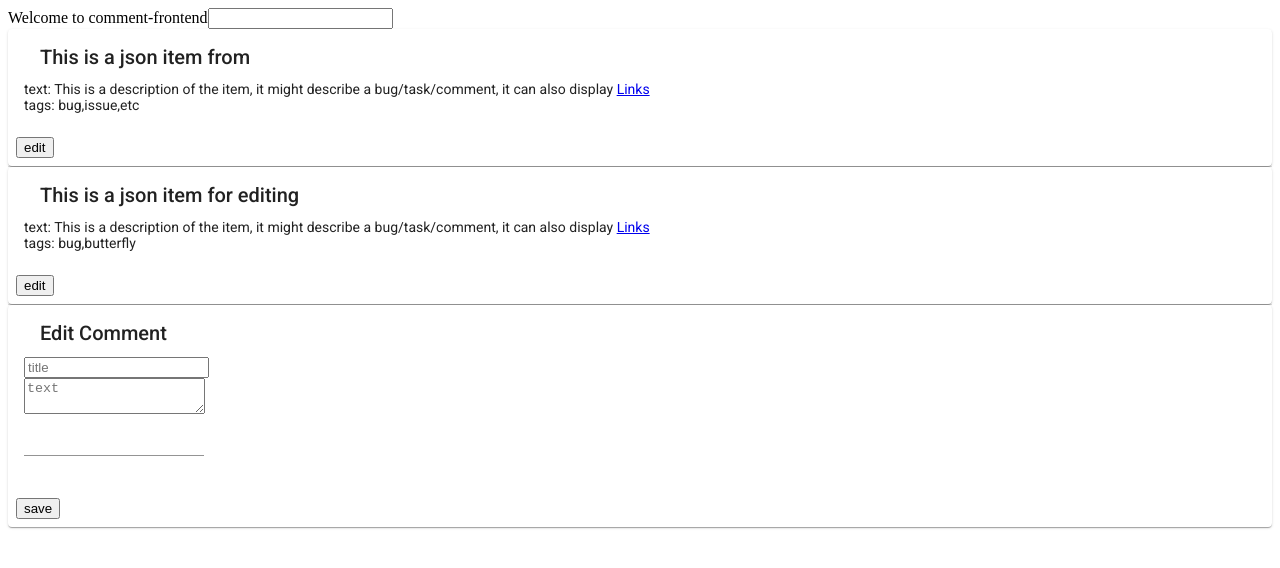
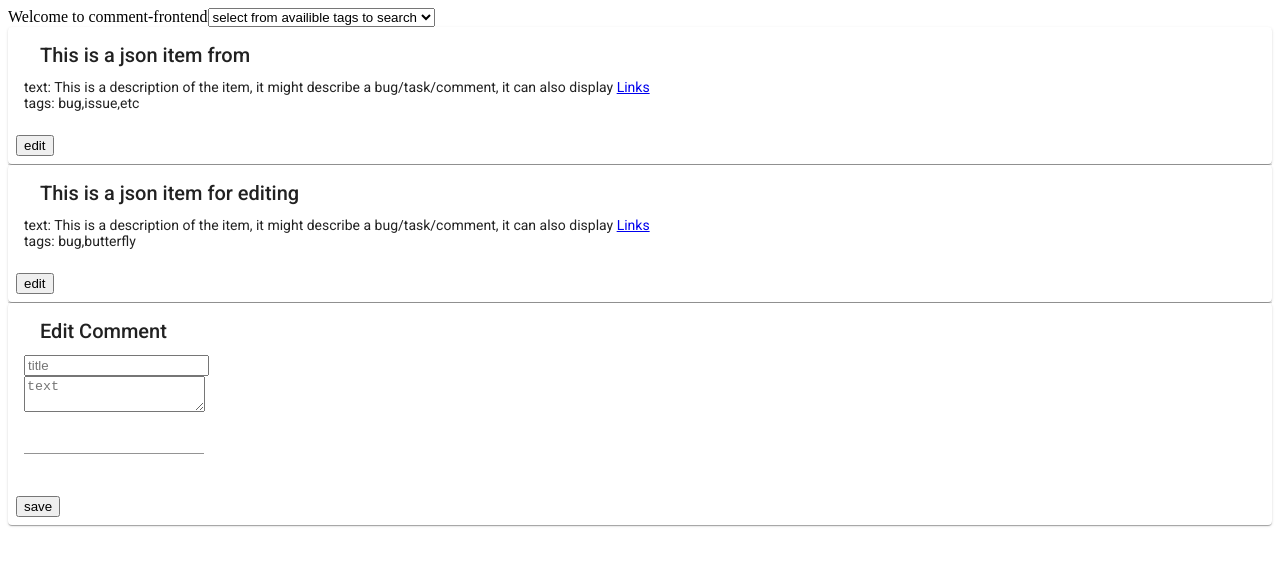
Before and after one commit to Abebw/comment-frontend, an Angular app: page / in a window 1280 px wide. Shown: the top 568 px of the page. Built offline with nearby package versions, Linux system fonts and the light colour scheme.

Commit message:
changed search box to dropdown

```diff
--- a/src/app/app.component.html
+++ b/src/app/app.component.html
@@ -1,6 +1,9 @@
 
 <span>Welcome to {{title}}</span>
-<input type="text" (keyup)="updateFilteredComments()" [(ngModel)]="tagSearch" />
+<select (change)="updateFilteredComments()" [(ngModel)]="tagSearch">
+  <option value="">select from availible tags to search</option>
+  <option *ngFor="let tag of allTags" [ngValue]="tag">{{tag}}</option>
+</select>
 <div *ngFor="let comment of filteredComments">
   <app-read-comment *ngIf="!comment.edit" [comment]="comment" (startEdit)="startEdit(comment)"></app-read-comment>
   <app-edit-comment
```
